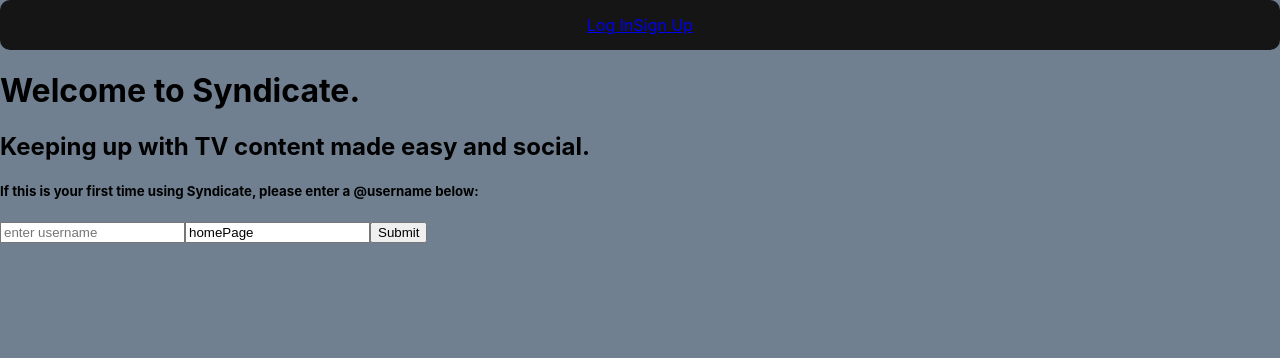
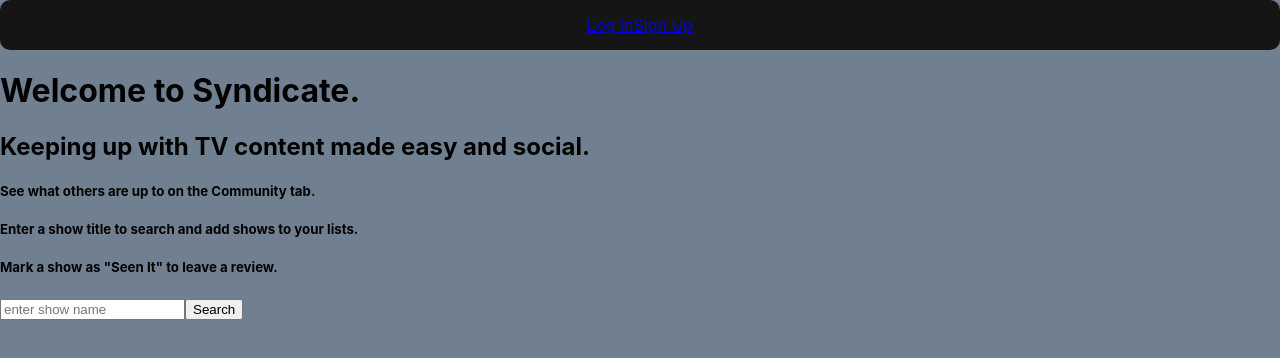
Before and after one commit to ClarkDoom/syndicate-refactor-front-end, a React (Vite) app: page / in a window 1280 px wide. Shown: the top 358 px of the page. Built offline with nearby package versions, Linux system fonts and the light colour scheme; no server answers.

Commit message:
stub up useEffect for fetchProfile

```diff
--- a/src/App.tsx
+++ b/src/App.tsx
@@ -1,5 +1,5 @@
 // npm modules
-import { useState } from 'react'
+import { useState, useEffect } from 'react'
 import { Routes, Route, useNavigate } from 'react-router-dom'
 
 // page components
@@ -20,7 +20,7 @@ import * as authService from './services/authService'
 import './App.css'
 
 // types
-import { User } from './types/models'
+import { User, Profile } from './types/models'
 
 function App(): JSX.Element {
   const navigate = useNavigate()
@@ -37,11 +37,31 @@ function App(): JSX.Element {
     setUser(authService.getUser())
   }
 
+  const [profile, setProfile] = useState<Profile>({
+    name: "",
+    userName: "",
+    aboutMe: "",
+    photo: "",
+    id: 0
+  })
+
+  useEffect((): void => {
+    const fetchProfile = async (): Promise<void> => {
+      try {
+        const profileData: Profile = await profileService.getProfile(user!.profile.id)
+        setProfile(profileData)
+      } catch (error) {
+        console.log(error)
+      }
+    }
+    fetchProfile()
+  }, [user])
+
   return (
     <>
       <NavBar user={user} handleLogout={handleLogout} />
       <Routes>
-        <Route path="/" element={<Home user={user} />} />
+        <Route path="/" element={<Home user={user}/>} />
         <Route
           path="/signup"
           element={<Signup handleAuthEvt={handleAuthEvt} />}
--- a/src/pages/Home/Home.tsx
+++ b/src/pages/Home/Home.tsx
@@ -1,6 +1,6 @@
 
 // types
-import { User } from '../../types/models'
+import { User, Profile } from '../../types/models'
 
 interface HomeProps {
   user: User | null;
@@ -9,26 +9,22 @@ interface HomeProps {
 const Home = (props: HomeProps): JSX.Element => {
   const { user } = props
 
+
+
   return (
     <div>
-      {/* profile image  */}
+      {/* {profile.name} */}
       <h1 id="landing-page">Welcome to Syndicate.</h1>
       <h2 id="landing-page">Keeping up with TV content made easy and social.</h2>
-      {/* verify if question mark should be here */}
-      {!user?.profile &&
-        <>
-          <h5 id="landing-page">
-            If this is your first time using Syndicate, please enter a @username below:
-          </h5>
-          <form>
-            <label htmlFor="username-input"></label>
-            <input name="userName" placeholder="enter username" type="text" id="username-input" />
-            {/* the below input was a hidden class, setup to not need that */}
-            <input name="location" value="homePage" type="text" />
-            <button type="submit">Submit</button>
-          </form>
-        </>
-      }
+      <h5 id="landing-page">See what others are up to on the Community tab.</h5>
+      <h5 id="landing-page">
+        Enter a show title to search and add shows to your lists.
+      </h5>
+      <h5 id="landing-page">Mark a show as "Seen It" to leave a review.</h5>
+      <form id="landing-page">
+        <input name="query" placeholder="enter show name" type="text" id="search-input" />
+        <button id="inline-button" type="submit">Search</button>
+      </form>
     </div>
   )
 }
--- a/src/types/models.ts
+++ b/src/types/models.ts
@@ -10,8 +10,6 @@ export interface Profile {
   aboutMe?: string;
   photo?: string;
   id: number;
-  createdAt: string;
-  updatedAt: string;
 }
 
 export interface User {
```
